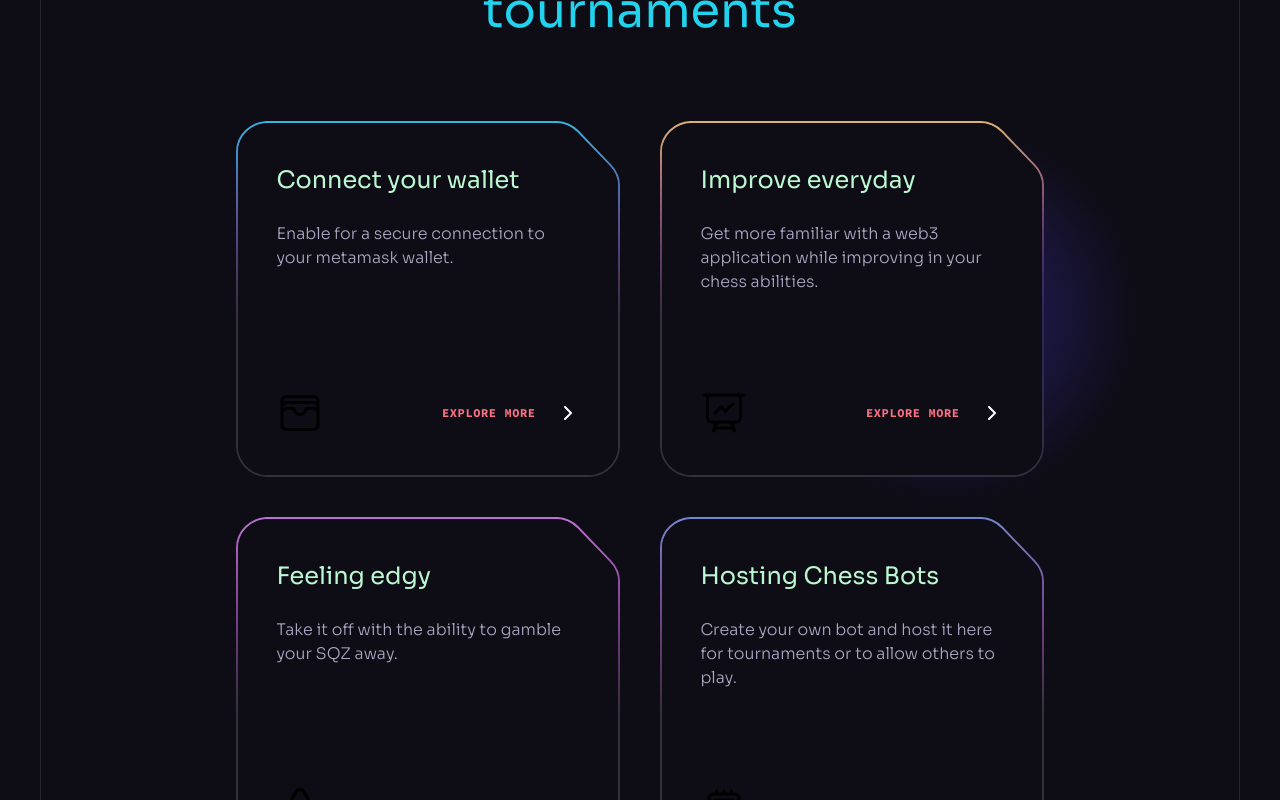
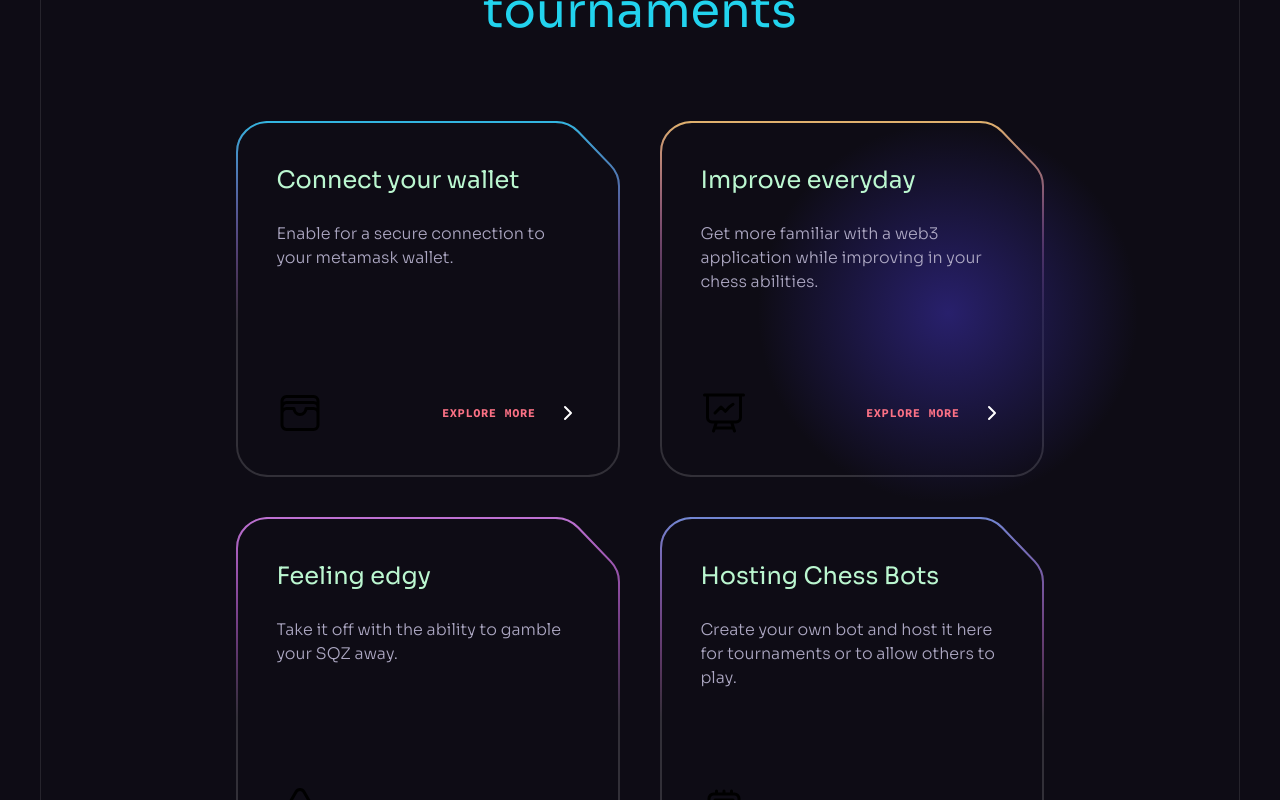
Before and after one commit to harrisb002/Landing, a React (Vite) app: page / in a window 1280 px wide. Shown: the part 1560-2360 px from the top of the page. Built offline with nearby package versions, Linux system fonts and the light colour scheme.

Commit message:
minor css

```diff
--- a/src/components/Benefits.jsx
+++ b/src/components/Benefits.jsx
@@ -43,7 +43,7 @@ const Benefits = () => {
               {item.light && <GradientLight />}
 
               <div
-                className="absolute inset-0.5 bg-n-8"
+                className="absolute inset-1"
                 style={{ clipPath: "url(#benefits)" }}
               >
                 <div className="absolute inset-0 opacity-0 transition-opacity hover:opacity-30">
```
Also changed, not shown: 27 other files (tests, documents, lock files or other folders).
